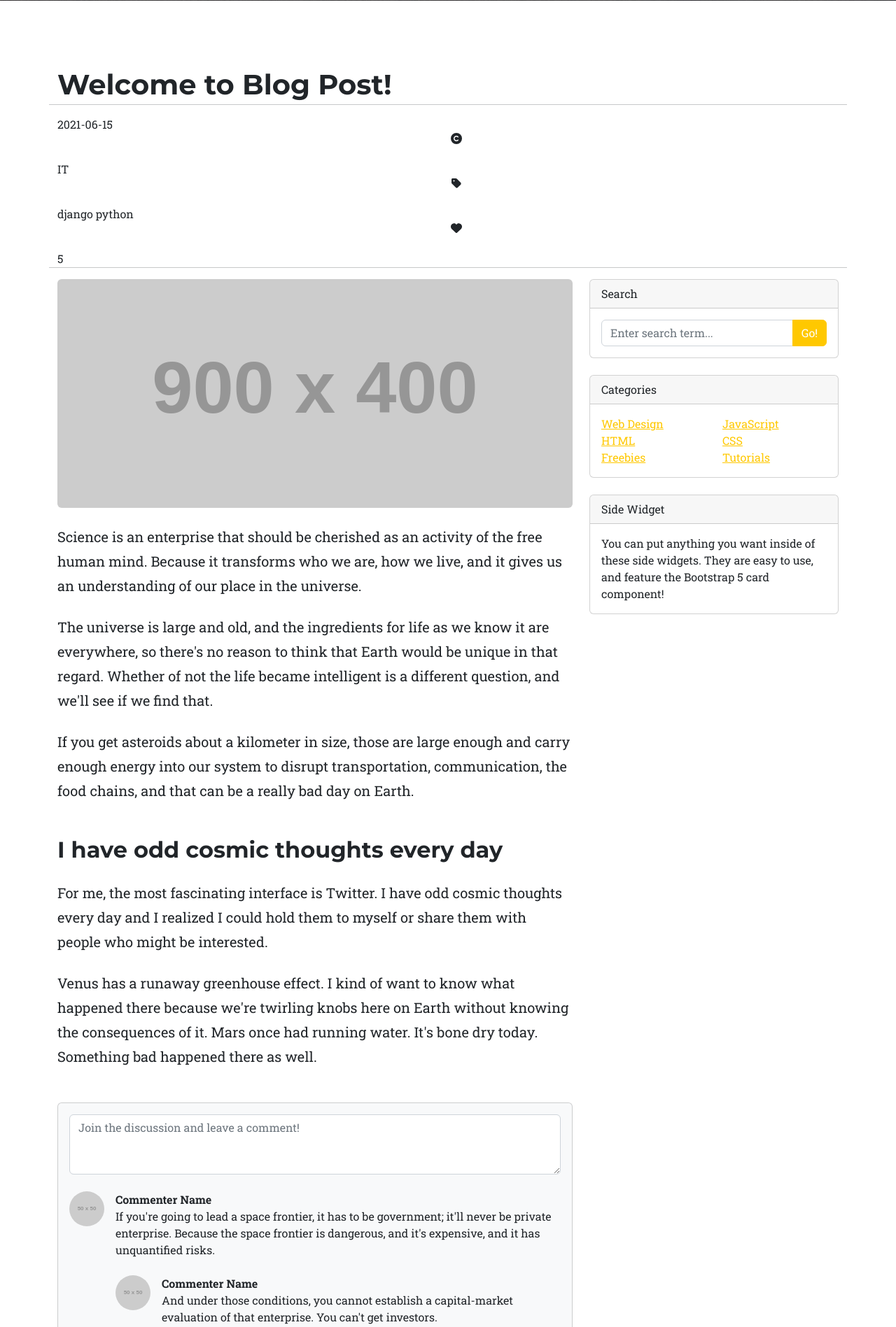
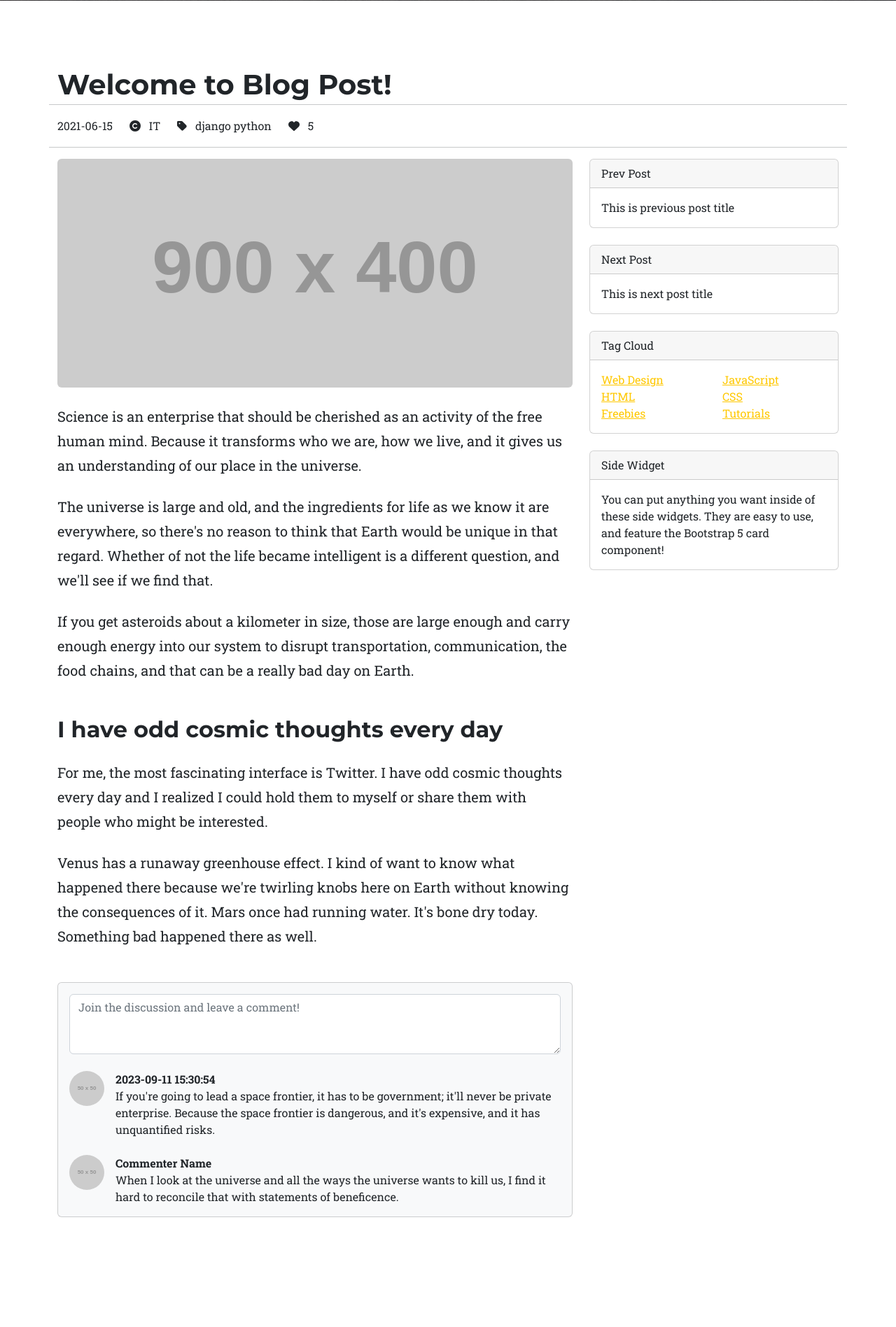
Before and after one commit to yellowjung/djangoStudy, a Django app: template VueDjAgency/templates/blog/post_detail.html in a window 1280 px wide. Shown: the part 813-2710 px from the top of the page at 70% size. After the commit the page ends 2553 px from the top, so only its background shows below. Run offline with Django 4.2, Linux system fonts and the light colour scheme; the template is opened without the code that fills it, so the values that code supplies are empty; grey boxes labelled with a size stand in for pictures from a placeholder-image service; some libraries are stand-ins or nearby versions.

Commit message:
Edit post detail

```diff
--- a/VueDjAgency/templates/blog/post_detail.html
+++ b/VueDjAgency/templates/blog/post_detail.html
@@ -11,18 +11,19 @@
   <section class="page-section" id="post">
     <div class="container">
       <div class="row">
-
-          <!-- Post title -->
-          <h1 class="fw-bolder mb-1">Welcome to Blog Post!</h1>
-          <hr>
+        <!-- Post title -->
+        <h1 class="fw-bolder mb-1">Welcome to Blog Post!</h1>
+        <hr />
+        <p>
           <span>2021-06-15 &emsp;</span>
           <i class="fas fa-copyright"></i> &nbsp;
           <span>IT &emsp;</span>
           <i class="fas fa-tag"></i> &nbsp;
           <span>django python &emsp;</span>
           <i class="fas fa-heart"></i> &nbsp;
-          <span> 5 &emsp; </span>
-          <hr>
+          <span>5 &emsp;</span>
+        </p>
+        <hr />
       </div>
       <div class="row">
         <div class="col-lg-8">
@@ -57,25 +58,8 @@
                     <img class="rounded-circle" src="https://dummyimage.com/50x50/ced4da/6c757d.jpg" alt="..." />
                   </div>
                   <div class="ms-3">
-                    <div class="fw-bold">Commenter Name</div>If you're going to lead a space frontier, it has to be government; it'll never be private enterprise. Because the space frontier is dangerous, and it's expensive, and it has unquantified risks.
-                    <!-- Child comment 1 -->
-                    <div class="d-flex mt-4">
-                      <div class="flex-shrink-0">
-                        <img class="rounded-circle" src="https://dummyimage.com/50x50/ced4da/6c757d.jpg" alt="..." />
-                      </div>
-                      <div class="ms-3">
-                        <div class="fw-bold">Commenter Name</div>And under those conditions, you cannot establish a capital-market evaluation of that enterprise. You can't get investors.
-                      </div>
-                    </div>
-                    <!-- Child comment 2 -->
-                    <div class="d-flex mt-4">
-                      <div class="flex-shrink-0">
-                        <img class="rounded-circle" src="https://dummyimage.com/50x50/ced4da/6c757d.jpg" alt="..." />
-                      </div>
-                      <div class="ms-3">
-                        <div class="fw-bold">Commenter Name</div>When you put money directly to a problem, it makes a good headline.
-                      </div>
-                    </div>
+                    <div class="fw-bold">2023-09-11 15:30:54</div>
+                    If you're going to lead a space frontier, it has to be government; it'll never be private enterprise. Because the space frontier is dangerous, and it's expensive, and it has unquantified risks.
                   </div>
                 </div>
                 <!-- Single comment -->
@@ -93,19 +77,23 @@
         </div>
         <!-- Side widgets -->
         <div class="col-lg-4">
-          <!-- Search widget -->
+          <!-- Categories widget -->
           <div class="card mb-4">
-            <div class="card-header">Search</div>
+            <div class="card-header">Prev Post</div>
             <div class="card-body">
-              <div class="input-group">
-                <input class="form-control" type="text" placeholder="Enter search term..." aria-label="Enter search term..." aria-describedby="button-search" />
-                <button class="btn btn-primary" id="button-search" type="button">Go!</button>
-              </div>
+              This is previous post title
             </div>
           </div>
+                    <!-- Categories widget -->
+                    <div class="card mb-4">
+                      <div class="card-header">Next Post</div>
+                      <div class="card-body">
+                        This is next post title
+                      </div>
+                    </div>
           <!-- Categories widget -->
           <div class="card mb-4">
-            <div class="card-header">Categories</div>
+            <div class="card-header">Tag Cloud</div>
             <div class="card-body">
               <div class="row">
                 <div class="col-sm-6">
```
